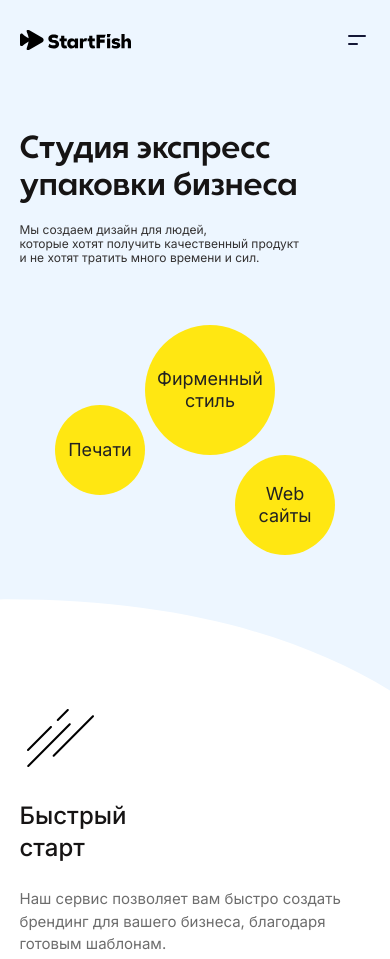
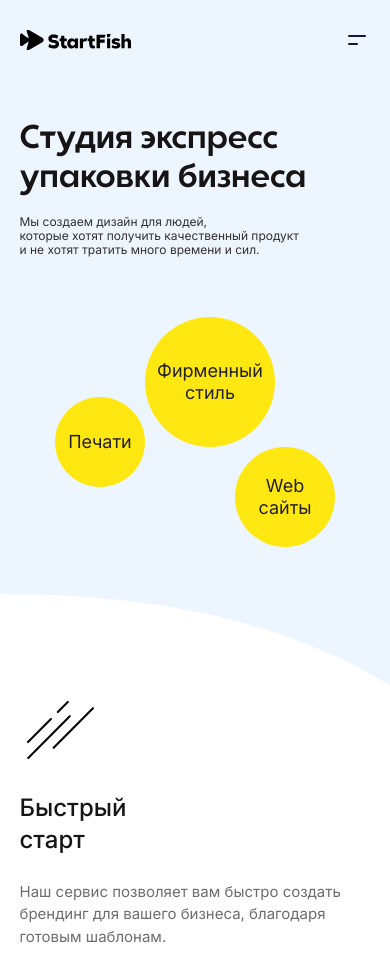
Before and after one commit to Nurbergen-me/startfish, a PHP site: page / in a window 390 px wide. Shown: the top 959 px of the page. Run offline with PHP 8.4, Linux system fonts and the light colour scheme.

Commit message:
bug fixes

```diff
--- a/css/main.css
+++ b/css/main.css
@@ -574,6 +574,8 @@ li {
 .header_bubbles {
   display: flex;
   align-items: flex-start;
+  width: -moz-fit-content;
+  width: fit-content;
 }
 .header_bubble {
   background: #FFE712;
--- a/css/main.scss
+++ b/css/main.scss
@@ -622,6 +622,7 @@ li {
     &_bubbles {
         display: flex;
         align-items: flex-start;
+        width: fit-content;
     }
 
     &_bubble {
--- a/css/media.css
+++ b/css/media.css
@@ -43,10 +43,19 @@
     width: 960px;
   }
   h1 {
-    font-size: 46px;
+    font-size: 60px;
   }
   .header {
     padding-bottom: 100px;
+  }
+  .header_title {
+    font-size: 52px;
+  }
+  .header_info {
+    width: 460px;
+  }
+  .header_offer {
+    padding-top: 90px;
   }
   .project_title {
     font-size: 42px;
@@ -115,8 +124,19 @@
   .header-home {
     height: auto;
   }
+  .header {
+    padding-bottom: 30px;
+    background-position-x: -760px;
+  }
   .header_offer {
+    display: block;
     padding-top: 80px;
+  }
+  .header_desc {
+    margin-bottom: 20px;
+  }
+  .header_bubbles {
+    margin-left: auto;
   }
   .header_info {
     width: auto;
@@ -143,6 +163,9 @@
   }
   .templates {
     padding-bottom: 80px;
+  }
+  .templates_btn {
+    background: #FFE712;
   }
   .fixed-plans_wrap {
     flex-direction: column;
@@ -245,10 +268,7 @@
   }
   .header {
     padding-bottom: 240px;
-  }
-  .header_offer {
-    display: block;
-    padding-top: 50px;
+    background-position-x: center;
   }
   .header_desc {
     margin-bottom: 60px;
@@ -383,6 +403,12 @@
   .container {
     width: 90%;
   }
+  .header_title {
+    font-size: 33px;
+  }
+  .header_offer {
+    padding-top: 40px;
+  }
   .header_desc {
     font-size: 12px;
   }
@@ -470,6 +496,9 @@
     display: block;
     margin-bottom: 0;
   }
+  .template_footer_text {
+    font-size: 12px;
+  }
   .sort-btn {
     font-size: 14px;
   }
--- a/css/media.scss
+++ b/css/media.scss
@@ -53,10 +53,22 @@
         width: 960px;
     }
     h1 {
-        font-size: 46px;
+        font-size: 60px;
     }
     .header {
         padding-bottom: 100px;
+
+        &_title {
+            font-size: 52px;
+        }
+
+        &_info {
+            width: 460px;
+        }
+
+        &_offer {
+            padding-top: 90px;
+        }
     }
     .project {
         &_title {
@@ -144,8 +156,21 @@
     .header-home {
         height: auto;
     }
-    .header_offer {
-        padding-top: 80px;
+    .header {
+        padding-bottom: 30px;
+        background-position-x: -760px;
+        &_offer {
+            display: block;
+            padding-top: 80px;
+        }
+
+        &_desc {
+            margin-bottom: 20px;
+        }
+
+        &_bubbles {
+            margin-left: auto;
+        }
     }
     .header_info {
         width: auto;
@@ -171,6 +196,10 @@
     }
     .templates {
         padding-bottom: 80px;
+
+        &_btn {
+            background: #FFE712;
+        }
     }
     .fixed-plans {
         &_wrap {
@@ -297,10 +326,7 @@
     }
     .header {
         padding-bottom: 240px;
-        &_offer {
-            display: block;
-            padding-top: 50px;
-        }
+        background-position-x: center;
         &_desc {
             margin-bottom: 60px;
         }
@@ -458,6 +484,12 @@
         width: 90%;
     }
     .header {
+        &_title {
+            font-size: 33px;
+        }
+        &_offer {
+            padding-top: 40px;
+        }
         &_desc {
             font-size: 12px;
         }
@@ -563,6 +595,9 @@
                     margin-bottom: 0;
                 }
             }
+            &_text {
+                font-size: 12px;
+            }
         }
     }
     .sort-btn {
```
Also changed, not shown: img/main-bg-md.svg (added), 2 other files.
